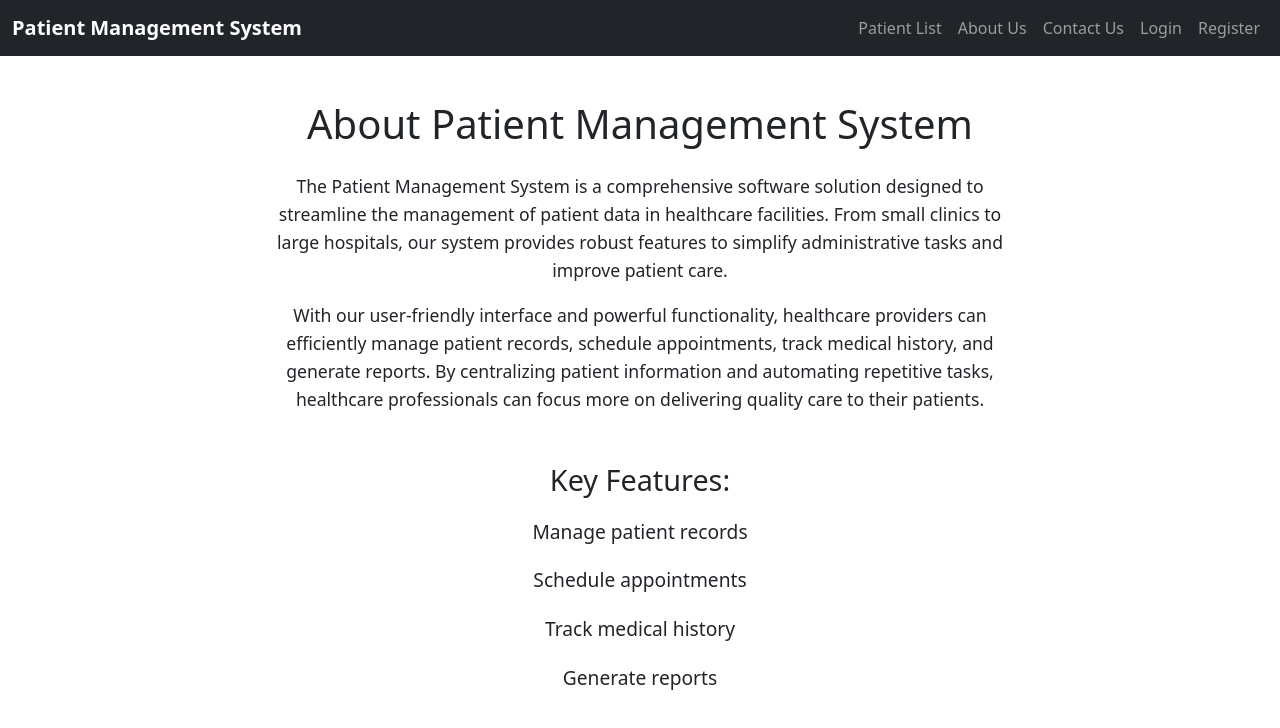
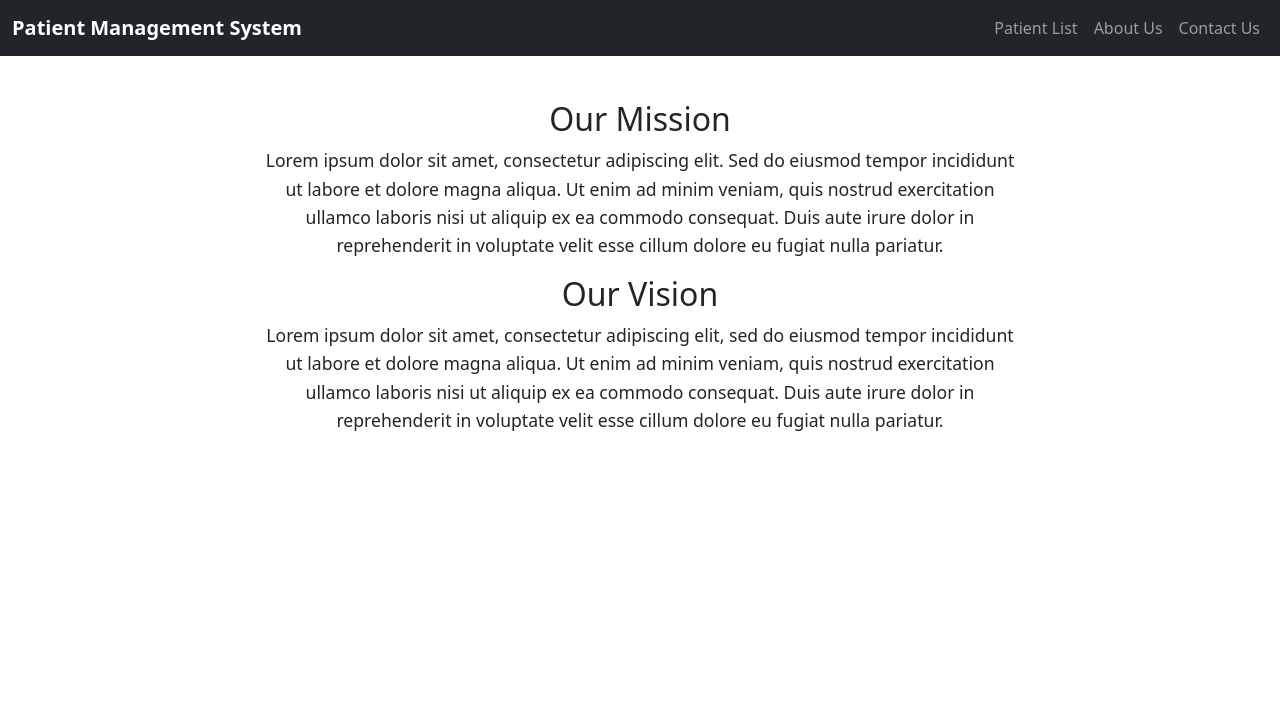
Before and after one commit to HRO57/Patient_Management_System, a React (Create React App) app in the folder frontend/: page /about-us in a window 1280 px wide. Shown: the top 728 px of the page. Built offline with nearby package versions, Linux system fonts and the light colour scheme.

Commit message:
update_login_register

```diff
--- a/frontend/package.json
+++ b/frontend/package.json
@@ -38,5 +38,8 @@
       "last 1 firefox version",
       "last 1 safari version"
     ]
+  },
+  "devDependencies": {
+    "@babel/plugin-proposal-private-property-in-object": "^7.21.11"
   }
 }
--- a/frontend/src/App.js
+++ b/frontend/src/App.js
@@ -4,8 +4,8 @@ import Navbar from "./components/Navbar";
 
 function App() {
   return (
-    <div >
-      <Navbar />
+    <div>
+      {/* <Navbar /> */}
       <div>
         <MyRouter />
       </div>
--- a/frontend/src/components/Navbar.jsx
+++ b/frontend/src/components/Navbar.jsx
@@ -1,17 +1,17 @@
-import React, { useState } from "react";
+// import React, { useState } from "react";
 import { Link } from "react-router-dom";
 import 'bootstrap/dist/css/bootstrap.min.css';
 import 'bootstrap/dist/js/bootstrap.bundle.min';
 
 function Navbar() {
-  const [isLoggedIn, setIsLoggedIn] = useState(false);
+  // const [isLoggedIn, setIsLoggedIn] = useState(false);
 
-  // Function to handle logout
-  const handleLogout = () => {
-    // Implement your logout logic here
-    // For now, let's just set isLoggedIn to false
-    setIsLoggedIn(false);
-  };
+  // // Function to handle logout
+  // const handleLogout = () => {
+  //   // Implement your logout logic here
+  //   // For now, let's just set isLoggedIn to false
+  //   setIsLoggedIn(false);
+  // };
 
   return (
     <nav className="navbar navbar-expand-lg navbar-dark bg-dark">
@@ -48,7 +48,7 @@ function Navbar() {
               </Link>
             </li>
             {/* Conditional rendering based on authentication status */}
-            {isLoggedIn ? (
+            {/* {isLoggedIn ? (
               <li className="nav-item">
                 <button className="btn btn-link nav-link" onClick={handleLogout}>
                   Logout
@@ -67,7 +67,7 @@ function Navbar() {
                   </Link>
                 </li>
               </>
-            )}
+            )} */}
           </ul>
         </div>
       </div>
--- a/frontend/src/pages/About.jsx
+++ b/frontend/src/pages/About.jsx
@@ -1,34 +1,41 @@
-// About.js
 import React from "react";
-// import { Link } from "react-router-dom";
 import "../styles.css"; // Import the CSS file
+import Navbar from "../components/Navbar";
 
 function About() {
   return (
-    <div className="about-container">
-      <h1 className="title text-center mb-4 mt-4    ">About Patient Management System</h1>
-      <p>
-        The Patient Management System is a comprehensive software solution
-        designed to streamline the management of patient data in healthcare
-        facilities. From small clinics to large hospitals, our system provides
-        robust features to simplify administrative tasks and improve patient
-        care.
-      </p>
-      <p>
-        With our user-friendly interface and powerful functionality, healthcare
-        providers can efficiently manage patient records, schedule appointments,
-        track medical history, and generate reports. By centralizing patient
-        information and automating repetitive tasks, healthcare professionals
-        can focus more on delivering quality care to their patients.
-      </p>
-      <div className="features">
-        <h2>Key Features:</h2>
-        <ul>
-          <li>Manage patient records</li>
-          <li>Schedule appointments</li>
-          <li>Track medical history</li>
-          <li>Generate reports</li>
-        </ul>
+    <div>
+      <Navbar />
+      <div className="about-container">
+        <h1 className="title text-center mb-4 mt-4">
+
+        </h1>
+
+        <div className="content-sections">
+          <div className="">
+            <h2>Our Mission</h2>
+            <p>
+              Lorem ipsum dolor sit amet, consectetur adipiscing elit. Sed do
+              eiusmod tempor incididunt ut labore et dolore magna aliqua. Ut
+              enim ad minim veniam, quis nostrud exercitation ullamco laboris
+              nisi ut aliquip ex ea commodo consequat. Duis aute irure dolor in
+              reprehenderit in voluptate velit esse cillum dolore eu fugiat
+              nulla pariatur.
+            </p>
+          </div>
+
+          <div className="content-right">
+            <h2>Our Vision</h2>
+            <p>
+              Lorem ipsum dolor sit amet, consectetur adipiscing elit, sed do
+              eiusmod tempor incididunt ut labore et dolore magna aliqua. Ut
+              enim ad minim veniam, quis nostrud exercitation ullamco laboris
+              nisi ut aliquip ex ea commodo consequat. Duis aute irure dolor in
+              reprehenderit in voluptate velit esse cillum dolore eu fugiat
+              nulla pariatur.
+            </p>
+          </div>
+        </div>
       </div>
     </div>
   );
--- a/frontend/src/pages/Contact.jsx
+++ b/frontend/src/pages/Contact.jsx
@@ -1,27 +1,24 @@
 // Contact.jsx
 import React from "react";
 // import { Link } from "react-router-dom";
-import '../styles.css'; // Import the CSS file
-
+import "../styles.css"; // Import the CSS file
+import Navbar from "../components/Navbar";
 function Contact() {
   return (
-        <div className="contact-container">
+    <div>
+      <Navbar />
+
+      <div className="contact-container text-center">
         <h1 className="title text-center mb-4 mt-4 ">Contact Us</h1>
-            <p>Do you have any questions or feedback? We'd love to hear from you! Feel free to reach out to us using the contact information below:</p>
-            <div className="contact-info">
+        <p >
+          Do you have any questions or feedback? We'd love to hear from you!
+          Feel free to reach out to us using the contact information below:
+        </p>
+        <div className="contact-info ">
           <p>Email: info@patientmanagementsystem.com</p>
           <p>Phone: +1 (123) 456-7890</p>
           <p>Address: 123 Main Street, City, Country</p>
         </div>
-
-            <div className="features">
-                <h2>Key Features:</h2>
-                <ul>
-                    <li><span>Manage patient records</span></li>
-                    <li><span>Schedule appointments</span></li>
-                    <li><span>Track medical history</span></li>
-                    <li><span>Generate reports</span></li>
-                </ul>
       </div>
     </div>
   );
--- a/frontend/src/pages/Home.jsx
+++ b/frontend/src/pages/Home.jsx
@@ -1,25 +1,27 @@
-// Home.js
 import React from "react";
 import { Link } from "react-router-dom";
 import '../styles.css'; // Import the CSS file
+import Navbar from "../components/Navbar";
 
 function Home() {
     return (
+        <div>
+            <Navbar />
             <div className="home-container">
-            <h1>Welcome to the Patient Management System</h1>
-            <p>Manage your patients efficiently with our user-friendly system. Lorem ipsum dolor sit amet, consectetur adipiscing elit. Sed et commodo neque. Phasellus sed ligula justo.</p>
+                <h2>Welcome to the Patient Management System</h2>
+                <p className="mt-5">Manage your patients efficiently with our user-friendly system. Lorem ipsum dolor sit amet, consectetur adipiscing elit. Sed et commodo neque. Phasellus sed ligula justo.</p>
                 <div className="action-buttons">
                     <Link to="/patients-list" className="btn btn-primary">View Patient List</Link>
-                <Link to="/patients/create" className="btn btn-secondary">Add New Patient</Link>
+                    <Link to="/patients/create" className="btn btn-success">Add New Patient</Link>
                 </div>
                 <div className="features">
-                <h2>Key Features:</h2>
-                <ul>0
-                    <li><span>Manage patient records</span></li>
+                    <ul className="d-flex mt-5">
+                        <li><span>Patient records</span></li>
                         <li><span>Schedule appointments</span></li>
-                    <li><span>Track medical history</span></li>
+                        <li><span>Medical history</span></li>
                         <li><span>Generate reports</span></li>
                     </ul>
+                </div>
             </div>
         </div>
     );
--- a/frontend/src/pages/Patient.jsx
+++ b/frontend/src/pages/Patient.jsx
@@ -2,7 +2,8 @@ import React, { useEffect, useState, useCallback } from "react";
 import axios from "axios";
 import { Link } from "react-router-dom";
 import debounce from "lodash/debounce";
-import '../styles.css'; // Import the CSS file
+import '../styles.css';
+import Navbar from "../components/Navbar";
 
 function Patient() {
   const [patients, setPatients] = useState([]);
@@ -87,7 +88,10 @@ function Patient() {
   }
 
   return (
+    <div>
+      <Navbar />
     <div className="container mt-5">
+
       <div className="row">
         <div className="col-md-12">
           <div className="card">
@@ -152,6 +156,7 @@ function Patient() {
         </div>
       </div>
     </div>
+    </div>
   );
 }
 
--- a/frontend/src/routes/Index.jsx
+++ b/frontend/src/routes/Index.jsx
@@ -1,4 +1,5 @@
-import { Route, Routes } from 'react-router-dom';
+import React from 'react';
+import { Routes, Route, Navigate } from 'react-router-dom';
 import Home from '../pages/Home';
 import About from '../pages/About';
 import Contact from '../pages/Contact';
@@ -11,14 +12,16 @@ import Register from '../components/Register';
 function MyRouter() {
   return (
     <Routes>
+      <Route path="/" element={<Navigate to="/login" />} />
       <Route path="/home-page" element={<Home />} />
       <Route path="/about-us" element={<About />} />
       <Route path="/contact-us" element={<Contact />} />
       <Route path="/patients-list" element={<Patient />} />
       <Route path="/patients/create" element={<PatientCreate />} />
       <Route path="/patients/:id/edit" element={<PatientEdit />} />
-            <Route path="/login" element={<Login />}/>
+      <Route path="/login" element={<Login />} />
       <Route path="/register" element={<Register />} />
+      <Route path="*" element={<Navigate to="/login" />} /> {/* Redirect unknown routes to Login */}
     </Routes>
   );
 }
--- a/frontend/src/styles.css
+++ b/frontend/src/styles.css
@@ -55,15 +55,20 @@
 }
 
 .features li span {
-    background-color: #ffffff;
+    background-color: #000000;
     padding: 10px 20px;
     border-radius: 20px;
     display: inline-block;
-    box-shadow: 2px 2px 5px rgba(0, 0, 0, 0.1), -2px -2px 5px rgba(0, 0, 0, 0.1);
+    box-shadow: 2px 2px 5px;
     font-weight: bold;
     color: #61d0ab;
     text-transform: uppercase;
     letter-spacing: 1px;
+    margin-right: 2rem;
+    margin-left: 1rem;
+    font-size: 1.2rem;
+    text-align: center;
+    margin-top: 5rem;
 }
 
 /* About.css */
```
Also changed, not shown: frontend/src/components/Login.jsx (+13 -15 lines), frontend/src/contexts/AuthContext.jsx (added, +15 -0 lines), frontend/src/pages/PatientCreate.jsx (+45 -16 lines), 2 other files (tests, documents, lock files or other folders). Lines whose indentation alone changed are shown as unchanged.
